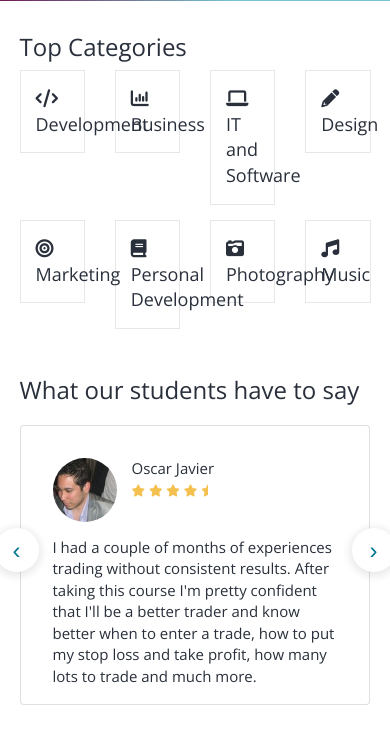
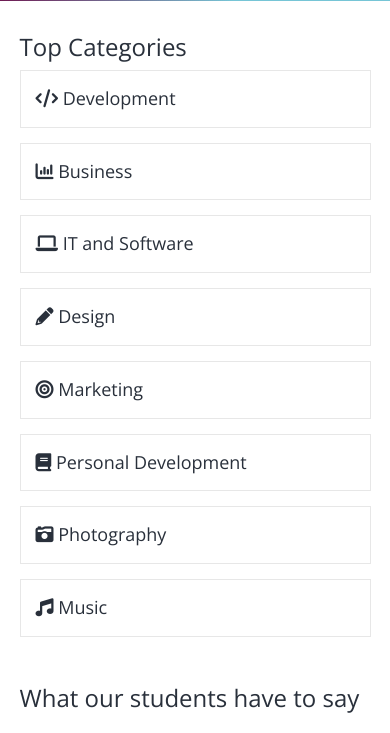
Before and after one commit to nganle2911/CyberLearn_Front-end_Foundation, a plain HTML site: page E-Learning_SASS_Project/index.html in a window 390 px wide. Shown: the part 1964-2697 px from the top of the page. Drawn offline with nearby package versions, Linux system fonts and the light colour scheme.

Commit message:
Responsive for Categories & Students

```diff
--- a/E-Learning_SASS_Project/index.html
+++ b/E-Learning_SASS_Project/index.html
@@ -514,49 +514,49 @@
     <div class="categories__content">
         <h2>Top Categories</h2>
         <div class="row">
-            <div class="col-3">
+            <div class="col-xl-3 col-lg-4 col-md-6 col-12">
                 <div class="categories__item">
                     <i class="fa fa-code"></i>
                     <span>Development</span>
                 </div>
             </div>
-            <div class="col-3">
+            <div class="col-xl-3 col-lg-4 col-md-6 col-12">
                 <div class="categories__item">
                     <i class="fa-solid fa-chart-column"></i>
                     <span>Business</span>
                 </div>
             </div>
-            <div class="col-3">
+            <div class="col-xl-3 col-lg-4 col-md-6 col-12">
                 <div class="categories__item">
                     <i class="fa fa-laptop"></i>
                     <span>IT and Software</span>
                 </div>
             </div>
-            <div class="col-3">
+            <div class="col-xl-3 col-lg-4 col-md-6 col-12">
                 <div class="categories__item">
                     <i class="fa fa-pencil-alt"></i>
                     <span>Design</span>
                 </div>
             </div>
-            <div class="col-3">
+            <div class="col-xl-3 col-lg-4 col-md-6 col-12">
                 <div class="categories__item">
                     <i class="fa fa-bullseye"></i>
                     <span>Marketing</span>
                 </div>
             </div>
-            <div class="col-3">
+            <div class="col-xl-3 col-lg-4 col-md-6 col-12">
                 <div class="categories__item">
                     <i class="fa fa-book"></i>
                     <span>Personal Development</span>
                 </div>
             </div>
-            <div class="col-3">
+            <div class="col-xl-3 col-lg-4 col-md-6 col-12">
                 <div class="categories__item">
                     <i class="fa fa-camera-retro"></i>
                     <span>Photography</span>
                 </div>
             </div>
-            <div class="col-3">
+            <div class="col-xl-3 col-lg-4 col-md-6 col-12">
                 <div class="categories__item">
                     <i class="fa fa-music"></i>
                     <span>Music</span>
@@ -922,10 +922,10 @@
             0: {
                 items: 1
             },
-            600: {
-                items: 3
+            900: {
+                items: 2
             },
-            1000: {
+            1200: {
                 items: 3
             }
         }
```
